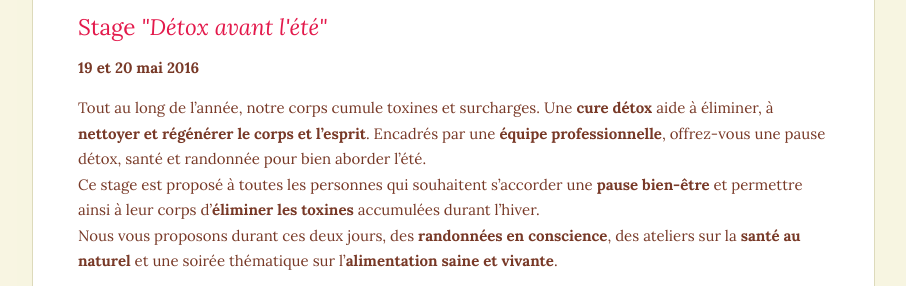
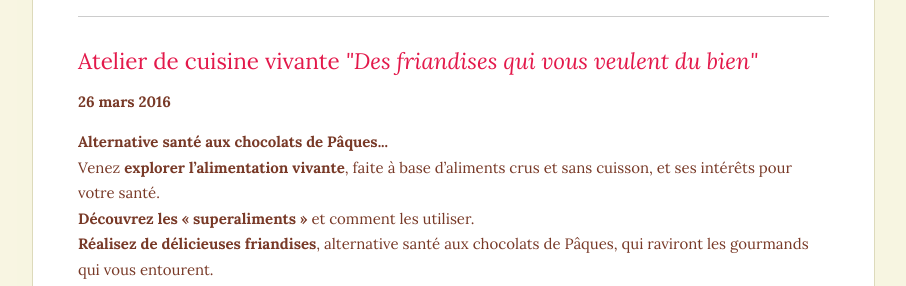
Before and after one commit to bbrochier/ouvrir-ses-ailes, a PHP site: page /actualites.php in a window 1280 px wide. Shown: the part 1565-1851 px from the top of the page, without its empty margins (43-949 px from the left). Run offline with PHP 8.4, Linux system fonts and the light colour scheme; some libraries are stand-ins or nearby versions.

Commit message:
add actu friandise

```diff
--- a/actualites.php
+++ b/actualites.php
@@ -20,12 +20,14 @@
                         <div class="bloc-rich-text">
                             <h1>Actualités</h1>
 
+                            <!-- POST -->
                             <h2 id="manger">Conférence <em>"Manger en pleine conscience, à l'écoute de nos sens"</em></h2>
                             <strong>10 février 2016</strong><br><br>
                             <div class="alignCenter">
                                 <img src="img/tmp/actualites/100216-manger/conf-nutrition-consciente.jpg" alt="Conference Manger en pleine conscience fevrier 2016">
                             </div>
-
+                            <hr>
+                            <!-- POST -->
                             <h2 id="femme">Ateliers <em>"La femme dans tous ses états"</em></h2>
                             <strong>12 mars, 9 avril, 30 avril 2016</strong><br>
                             <p><strong>Des états d’être, des états d’âme...</strong><br>
@@ -38,11 +40,36 @@
                             Tarif : 30€ pour 1 atelier ou 80€ pour les 3 ateliers <br>
 
                             Sur inscription auprès d’Aurore : 06.77.97.04.37</p>
-
                             <div class="alignCenter">
                                 <img src="img/tmp/actualites/femme/femme.jpg" alt="Atelier la femme dans tous ses etats mars avril 2016">
                             </div>
+                            <hr>
+                            <!-- POST -->
+                            <h2 id="friandises">Atelier de cuisine vivante <em>"Des friandises qui vous veulent du bien"</em></h2>
+                            <strong>26 mars 2016</strong><br>
+                            <p><strong>Alternative santé aux chocolats de Pâques...</strong><br>
+                                Venez <strong>explorer l’alimentation vivante</strong>, faite à base d’aliments crus et sans cuisson, et ses intérêts pour votre santé.
+                                <br>
+                                <strong>Découvrez les « superaliments »</strong> et comment les utiliser.
+                                <br>
+                                <strong>Réalisez de délicieuses friandises</strong>, alternative santé aux chocolats de Pâques, qui raviront les gourmands qui vous entourent.
+                                <br>
+                                Pour agrémenter cette matinée, je vous propose de <strong>déguster un jus de fruits et légumes frais</strong> accompagné de ces petites douceurs…
+                                <br><br>
+                                Animé par Aurore BROCHIER - Diététicienne <br>
+                                Samedi 26 mars de 9h à 11h30 <br>
+                                Tarif : 45€ <br>
 
+                                Sur inscription auprès d’Aurore : 06.77.97.04.37
+                            </p>
+                            <div class="alignCenter">
+                                <img src="img/tmp/actualites/friandises/friandises-vivantes.jpg" alt="Atelier de cuisine vivante mars 2016">
+                            </div>
+                            <div class="alignCenter">
+                                <a href="pdf/friandises-vivantes-29-mars-2016.pdf" class="btn" download="friandises-vivantes-29-mars-2016.pdf">Télécharger l'affiche (PDF)</a>
+                            </div>
+                            <hr>
+                            <!-- POST -->
                             <h2 id="detox">Stage <em>"Détox avant l'été"</em></h2>
                             <strong>19 et 20 mai 2016</strong><br>
                             <p>
--- a/includes/inc-aside.php
+++ b/includes/inc-aside.php
@@ -6,8 +6,9 @@
     <div class="card card-actu">
         <h3 class="title3">Actualités</h3>
         <ul>
-            <li><strong>Conférence</strong> <br>10 février<br><a href="actualites.php#manger"><em>"Manger en pleine conscience, à l'écoute de nos sens"</em></a></li>
+<!--            <li><strong>Conférence</strong> <br>10 février<br><a href="actualites.php#manger"><em>"Manger en pleine conscience, à l'écoute de nos sens"</em></a></li>-->
             <li><strong>Ateliers</strong> <br>12 mars, 9 avril, 30 avril<br><a href="actualites.php#femme"><em>"La femme dans tous ses états"</em></a></li>
+            <li><strong>Ateliers de cuisine vivante</strong> <br>26 mars<br><a href="actualites.php#friandises"><em>"Des friandises qui vous veulent du bien"</em></a></li>
             <li><strong>Stage</strong> <br>19 et 20 mai<br><a href="actualites.php#detox"><em>"Détox avant l'été"</em></a></li>
         </ul>
         <div class="cta">
```
Also changed, not shown: 2 other files.
